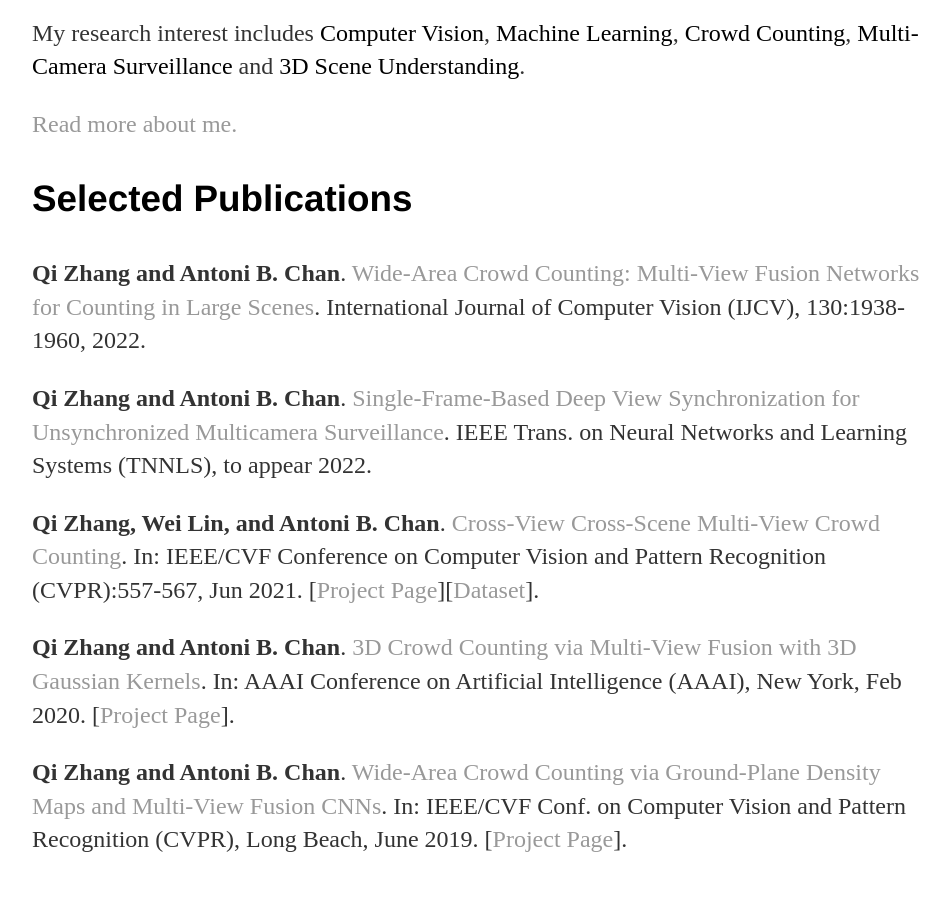
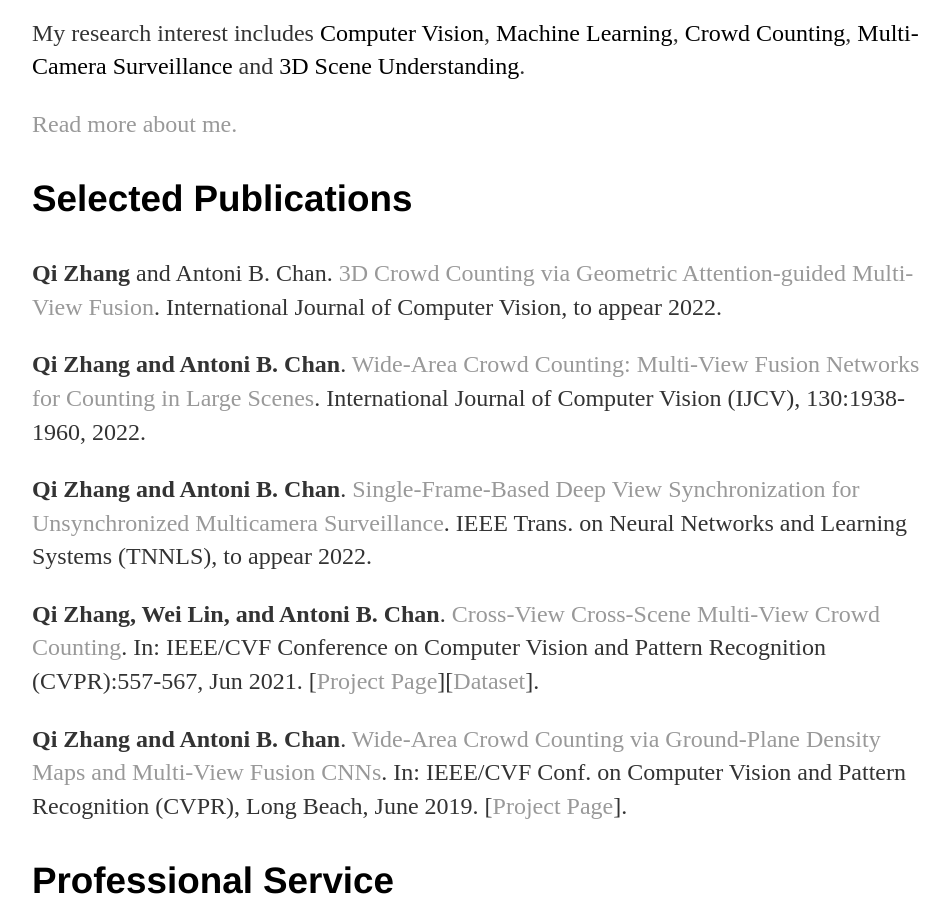
Before and after one commit to zqyq/zqyq.github.io, a Jekyll site: the page built from index.html, in a window 1280 px wide and 900 px high, scrolled down 754 px. Shown: the whole window, without its empty margins (160-1110 px from the left). Built offline with Jekyll 4.4.1, drawn with Linux system fonts in a browser that asks for light colours.

Commit message:
Update index.html

```diff
--- a/index.html
+++ b/index.html
@@ -36,6 +36,12 @@
 			</p>
 
 			<h3>Selected Publications</h3>
+			<p><strong>Qi Zhang</strong> and Antoni B. Chan.
+				<a>
+				  3D Crowd Counting via Geometric Attention-guided Multi-View Fusion</a>.
+				 International Journal of Computer Vision, to appear 2022.
+			</p>
+
 						<p><strong>Qi Zhang and Antoni B. Chan</strong>.
 					        <a href='https://link.springer.com/article/10.1007/s11263-022-01626-4'>Wide-Area Crowd Counting: Multi-View Fusion Networks for Counting in Large Scenes</a>.
 						International Journal of Computer Vision (IJCV), 130:1938-1960, 2022.
@@ -48,10 +54,7 @@
 					        <a href='https://openaccess.thecvf.com/content/CVPR2021/papers/Zhang_Cross-View_Cross-Scene_Multi-View_Crowd_Counting_CVPR_2021_paper.pdf'>Cross-View Cross-Scene Multi-View Crowd Counting</a>.
 						In: IEEE/CVF Conference on Computer Vision and Pattern Recognition (CVPR):557-567, Jun 2021.
 		  			        [<a href="https://visal.cs.cityu.edu.hk/research/cvcs/">Project Page</a>][<a href="http://visal.cs.cityu.edu.hk/research/cvcs_dataset/">Dataset</a>].
-				<p><strong>Qi Zhang and Antoni B. Chan</strong>.
-					        <a href='http://visal.cs.cityu.edu.hk/static/pubs/conf/aaai20-3dmvcc.pdf'>3D Crowd Counting via Multi-View Fusion with 3D Gaussian Kernels</a>.
-						In: AAAI Conference on Artificial Intelligence (AAAI), New York, Feb 2020.
-		  			        [<a href="https://visal.cs.cityu.edu.hk/research/aaai20-3d-counting/">Project Page</a>].
+
 				<p><strong>Qi Zhang and Antoni B. Chan</strong>.
 						<a href="http://visal.cs.cityu.edu.hk/static/pubs/conf/cvpr19-wacc.pdf">Wide-Area Crowd Counting via Ground-Plane Density Maps and Multi-View Fusion CNNs</a>.
 						In: IEEE/CVF Conf. on Computer Vision and Pattern Recognition (CVPR), Long Beach, June 2019.
```
